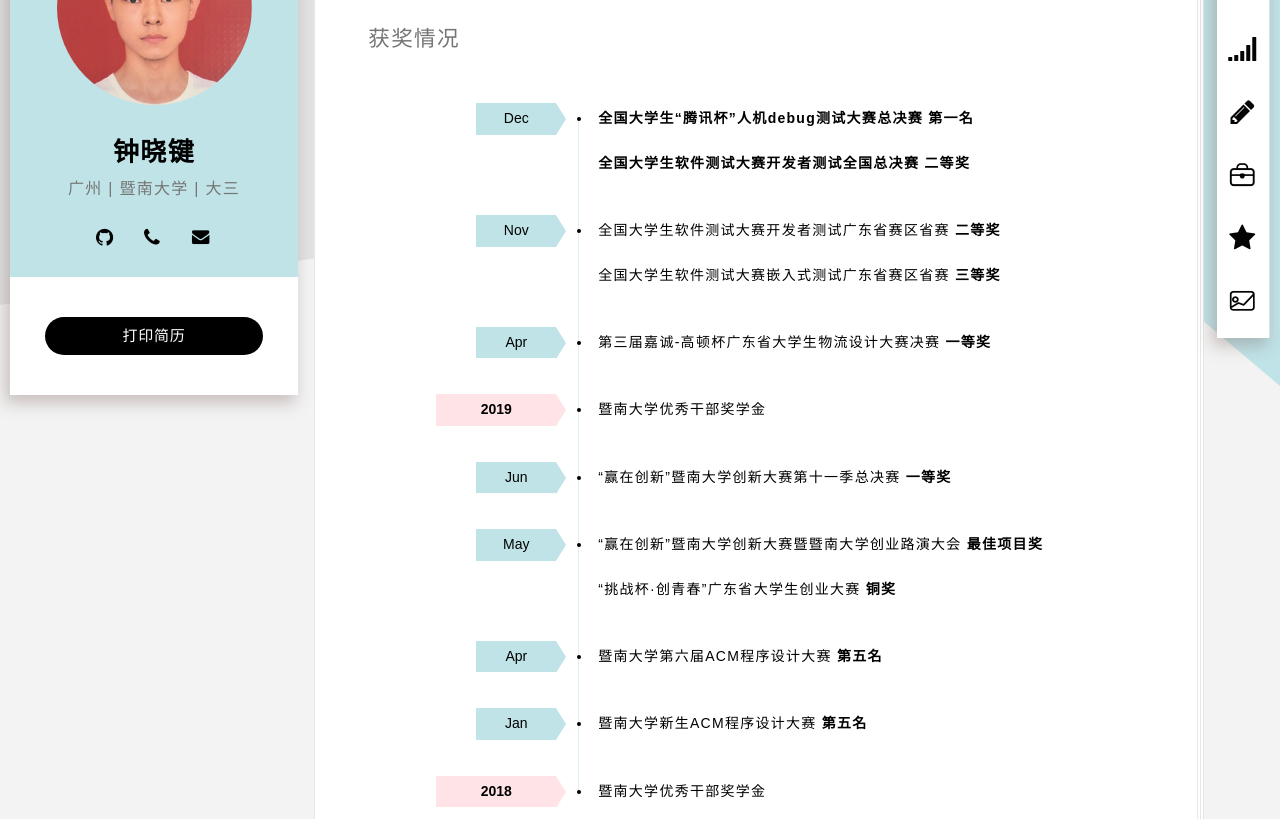
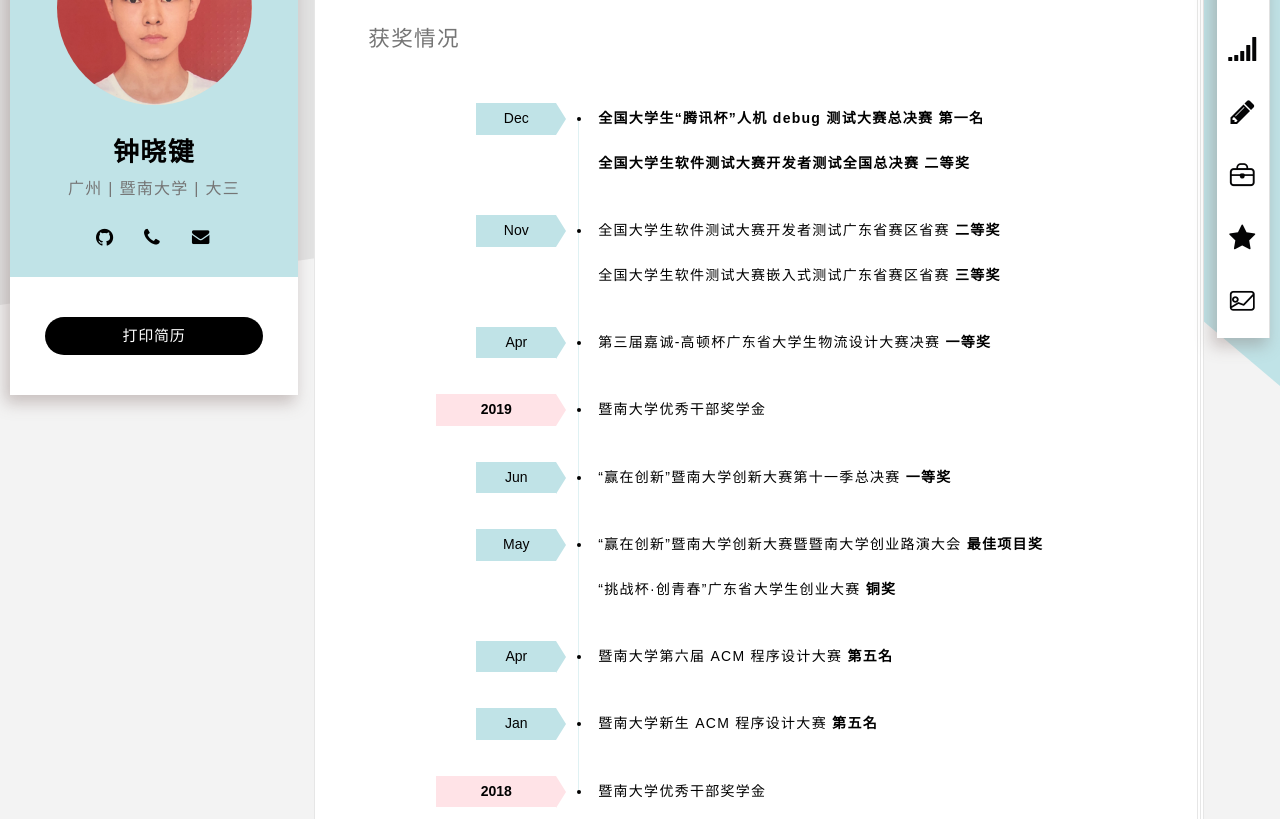
Before and after one commit to xiaojianzhong/xiaojianzhong.github.io, a Jekyll site: the page built from index.html, in a window 1280 px wide and 1400 px high, scrolled down 2344 px. Shown: the part 150-969 px from the top of the window. Built offline with Jekyll 4.4.1, drawn with Linux system fonts in a browser that asks for light colours; some web fonts are replaced; some of the changed lines change nothing that is shown.

Commit message:
style(platform-browser): complete missing spaces around English words

```diff
--- a/_includes/competition.html
+++ b/_includes/competition.html
@@ -9,7 +9,7 @@
             <span>Dec</span>
           </time>
           <p>
-            <strong>全国大学生“腾讯杯”人机debug测试大赛总决赛</strong>
+            <strong>全国大学生“腾讯杯”人机 debug 测试大赛总决赛</strong>
             <strong>第一名</strong>
           </p>
           <p>
@@ -73,14 +73,14 @@
           <time class="education-date education-date-month" datetime="04">
             <span>Apr</span>
           </time>
-          <p>暨南大学第六届ACM程序设计大赛 <strong>第五名</strong></p>
+          <p>暨南大学第六届 ACM 程序设计大赛 <strong>第五名</strong></p>
         </div>
 
         <div class="education-box">
           <time class="education-date education-date-month" datetime="01">
             <span>Jan</span>
           </time>
-          <p>暨南大学新生ACM程序设计大赛 <strong>第五名</strong></p>
+          <p>暨南大学新生 ACM 程序设计大赛 <strong>第五名</strong></p>
         </div>
 
         <div class="education-box">
```
